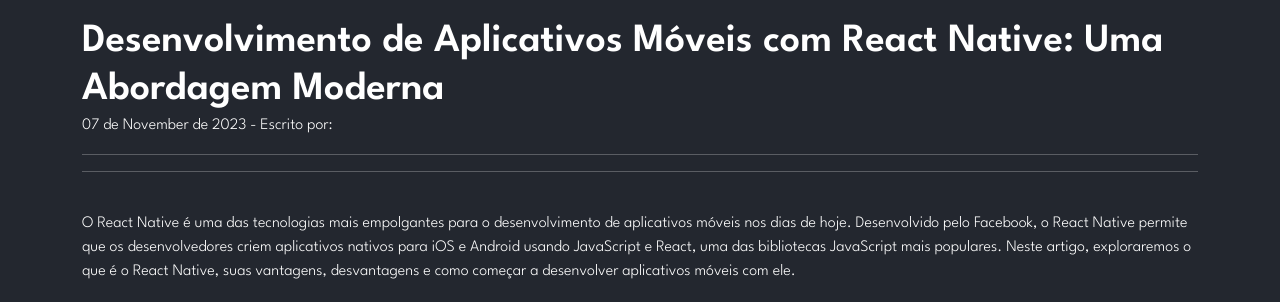
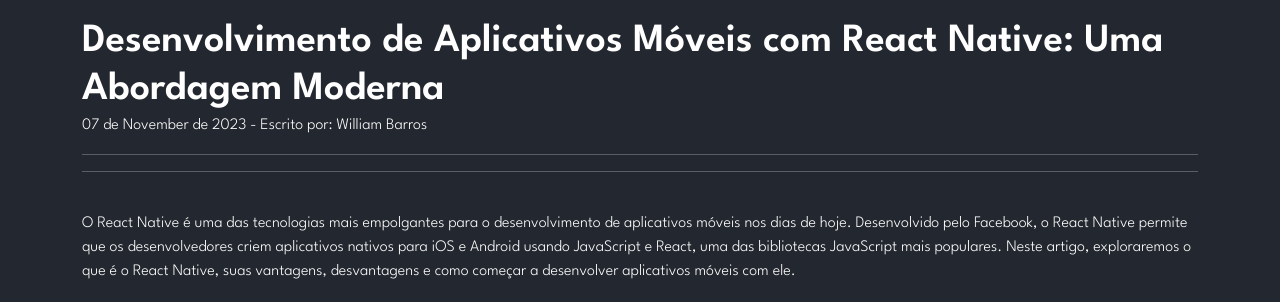
Before and after one commit to wsilvabarros/wsilvabarros.github.io, a Jekyll site: the page built from _posts/2023-11-07-react-native.md, in a window 1280 px wide. Shown: the part 400-702 px from the top of the page. Built offline with Jekyll 4.4.1, drawn with Linux system fonts in a browser that asks for light colours.

Commit message:
Update 2023-11-07-react-native.md

```diff
--- a/_posts/2023-11-07-react-native.md
+++ b/_posts/2023-11-07-react-native.md
@@ -1,6 +1,7 @@
 ---
 layout: post
 title:  "Desenvolvimento de Aplicativos Móveis com React Native: Uma Abordagem Moderna"
+author: "William Barros"
 image: "https://images.ctfassets.net/aq13lwl6616q/2gqVi4hhjq9vgvdh63UoKZ/c763c6f7e98a80eb2800bbe5eb9d690d/react_native_zero_to_mastery.png"
 preview: "teste 2"
 ---
```
